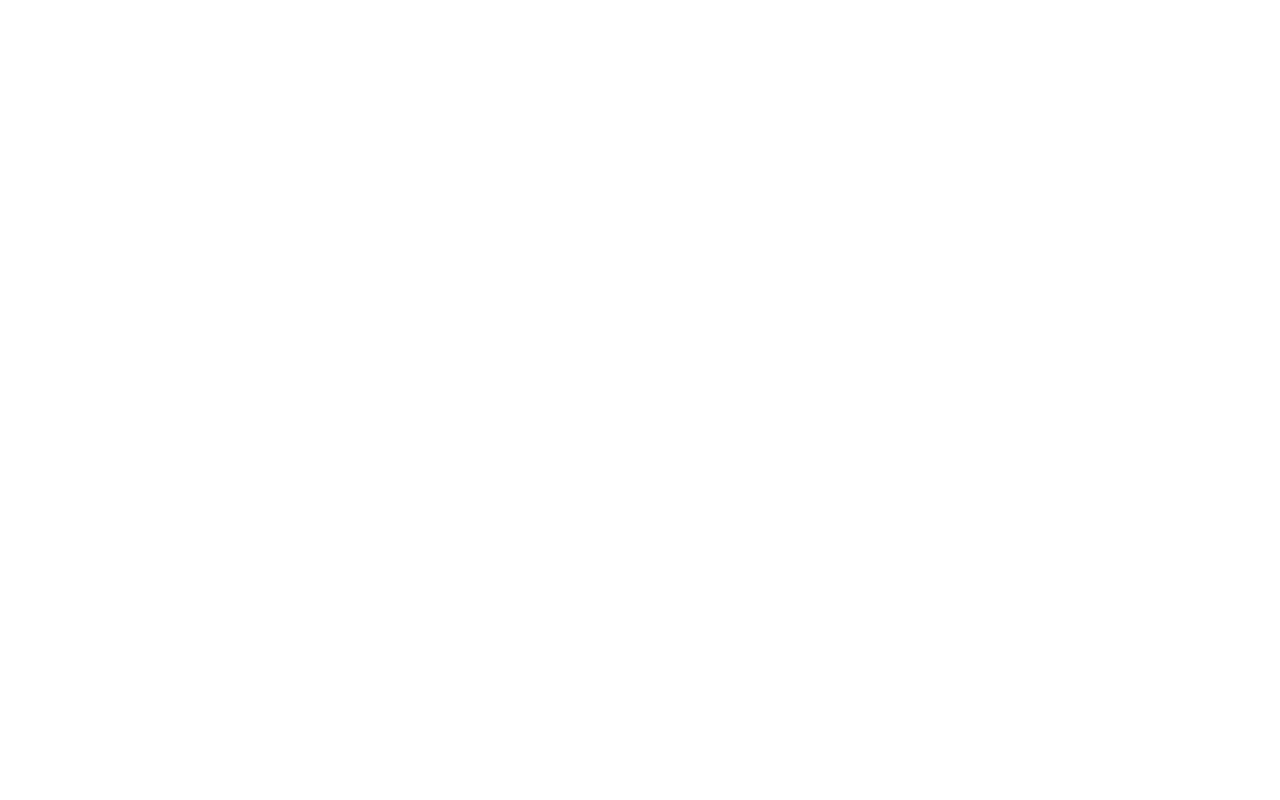
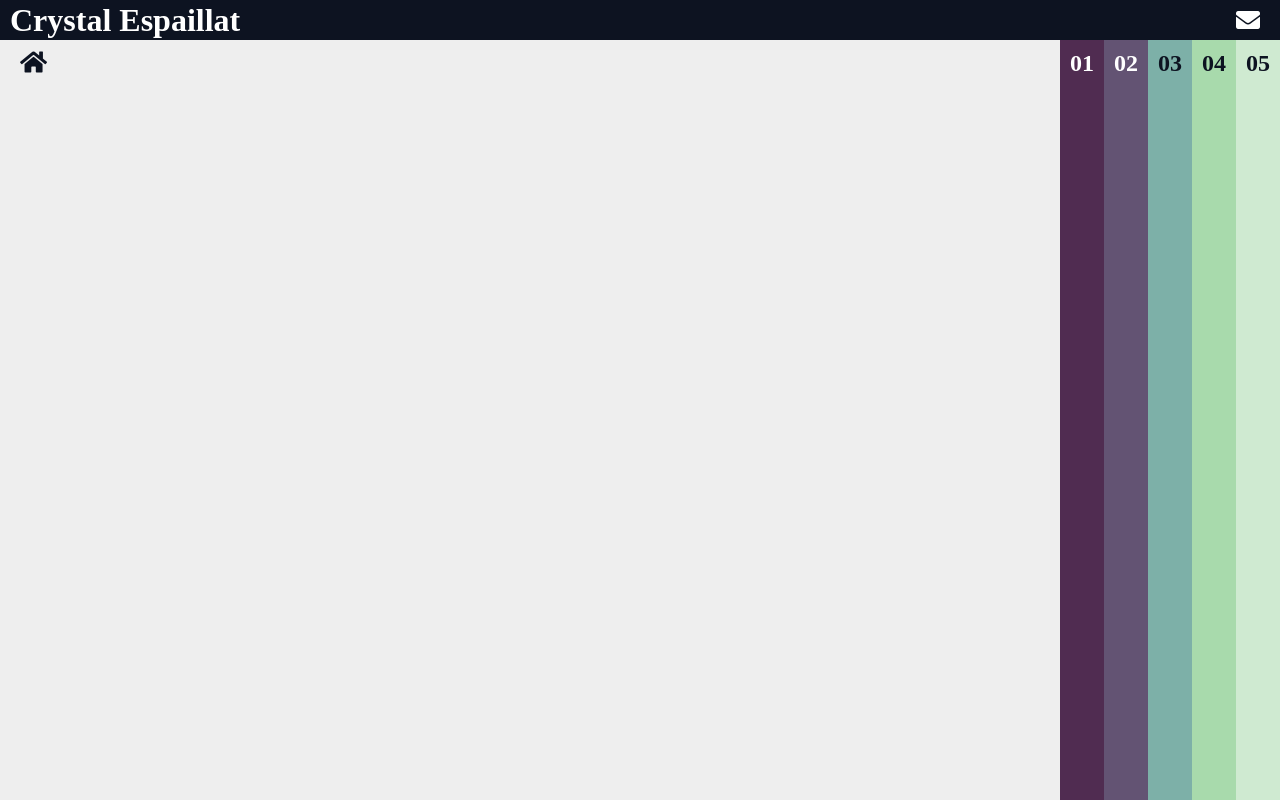
Before and after one commit to CrystalEspaillat/2019-Portfolio, a plain HTML site: page index.html in a window 1280 px wide. Drawn offline with Linux system fonts and the light colour scheme; a web font is replaced by a local one.

Commit message:
Created desktop layout

```diff
--- /dev/null
+++ b/css/global.css
@@ -0,0 +1,85 @@
+* {
+    margin: 0px;
+    padding: 0px;
+    box-sizing: border-box;
+    transition: all .3s ease 0s;
+}
+
+div {
+    display: flex;
+}
+
+h1,
+h2,
+h3,
+h4,
+h5,
+h6 {
+  font-weight: 700;
+  font-family: "Megrim";
+}
+
+body {
+    font-family: "Raleway";
+}
+
+i {
+    font-size: 1.5em;
+    padding: 0px 10px;
+}
+
+/* Main Layout for Desktop */
+
+header {
+    height: 5vh;
+}
+
+main.container {
+    display: flex;
+    width: 100vw;
+    height: 95vh;
+    justify-content: flex-end;
+}
+
+section {
+    padding: 10px;
+    width: auto;
+    transition: width 5s;
+
+}
+
+#about {
+    flex-grow: 1;
+}
+
+/* Hover Interaction */
+body > div + div:hover article {flex: initial; width: 10%;}
+body > main + section:hover {width: 90%;}
+section > article {
+    opacity: 0;
+    transition: opacity .2s ease 0;
+}
+
+section:hover > article {
+    opacity: 1;
+    transition: opacity .3s ease .3s;}
+
+section:hover {
+    width: 95vw;
+}
+
+
+
+/* Main Layout for Mobile */
+@media(max-width:768px) {
+
+    main.container {
+        flex-direction: column;
+        flex-grow: 1;
+    }
+
+    section:hover {
+        width: 100vw;
+        height: 100vh;
+    }
+}
--- /dev/null
+++ b/css/header.css
@@ -0,0 +1,20 @@
+header {
+    background: var(--black);
+    color: var(--white);
+    display: flex;
+    align-items: center;
+    justify-content: space-between;
+    padding: 10px;
+}
+
+nav a {
+    color: var(--white);
+    font-size: 1em;
+}
+
+/* Main Layout for Mobile */
+@media(max-width:768px) {
+    nav a {
+    }
+
+}
--- /dev/null
+++ b/css/panels.css
@@ -0,0 +1,26 @@
+/* Panel Colors */
+#about {
+    background-color: var(--lightgray);
+    color: var(--black);
+}
+#project-1 {
+    background-color: var(--purple);
+    color: var(--white);
+}
+#project-2 {
+    background-color: var(--lavender);
+    color: var(--white);
+}
+#project-3 {
+    background-color: var(--teal);
+    color: var(--black);
+}
+#project-4 {
+    background-color: var(--moss);
+    color: var(--black);
+
+}
+#project-5 {
+    background-color: var(--tea);
+    color: var(--black);
+}
--- /dev/null
+++ b/css/variables.css
@@ -0,0 +1,13 @@
+@import url('https://fonts.googleapis.com/css?family=Megrim|Raleway');
+
+:root {
+    --black: #0D1321;
+    --white: #fff;
+    --lightgray: #eee;
+    --darkgray: #333;
+    --purple: rgba(80, 44, 81, 1);
+    --lavender: rgba(99, 83, 115, 1);
+    --teal: rgba(125, 176, 168, 1);
+    --moss: rgba(168, 218, 172, 1);
+    --tea: rgba(207, 234, 209, 1);
+}
--- a/index.html
+++ b/index.html
@@ -5,8 +5,43 @@
     <meta name="viewport" content="width=device-width, initial-scale=1.0">
     <meta http-equiv="X-UA-Compatible" content="ie=edge">
     <title>Crystal Espaillat | Web Development </title>
+    <link rel="stylesheet" href="https://use.fontawesome.com/releases/v5.6.0/css/all.css" integrity="sha384-aOkxzJ5uQz7WBObEZcHvV5JvRW3TUc2rNPA7pe3AwnsUohiw1Vj2Rgx2KSOkF5+h" crossorigin="anonymous">
+
+    <link rel="stylesheet" href="main.css">
 </head>
 <body>
+    <header>
+        <h1> Crystal Espaillat</h1>
+        <nav>
+            <a class="navi" href=""><i class="fa fa-envelope"></i></a>
+        </nav>
+    </header>
+    <main class="container">
+        <section id="about">
+            <i class="fa fa-home"></i>
+            <article>
+                <p><strong>Hi, I'm a Full Stack Web Developer.</strong></p>
+                <p>As a Latin woman in tech, I shatter all stereotypes about what it means to be a programmer.</p>
+                <p>I am a lifelong tech enthusiast and a recent Rutgers Coding Bootcamp graduate. I specialize in HTML5, CSS3, Sass, Bootstrap, jQuery, ES6 / Javascript, Node, ExpressJS, React, and Handlebars. </p>
+                <p>I am a process thinker with a background in business operations who can provide creative solutions to real problems.</p>
+            </article>
+        </section>
+        <section id="project-1">
+            <h2>01</h2>
+        </section>
+        <section id="project-2">
+            <h2>02</h2>
+        </section>
+        <section id="project-3">
+            <h2>03</h2>
+        </section>
+        <section id="project-4">
+            <h2>04</h2>
+        </section>
+        <section id="project-5">
+            <h2>05</h2>
+        </section>
 
+    </main>
 </body>
 </html>
--- /dev/null
+++ b/main.css
@@ -0,0 +1,5 @@
+@import url("/css/global.css");
+@import url("/css/variables.css");
+@import url("/css/header.css");
+@import url("/css/about.css");
+@import url("/css/panels.css");
```
Also changed, not shown: css/about.css (added), js/app.js (added), 1 other file.
